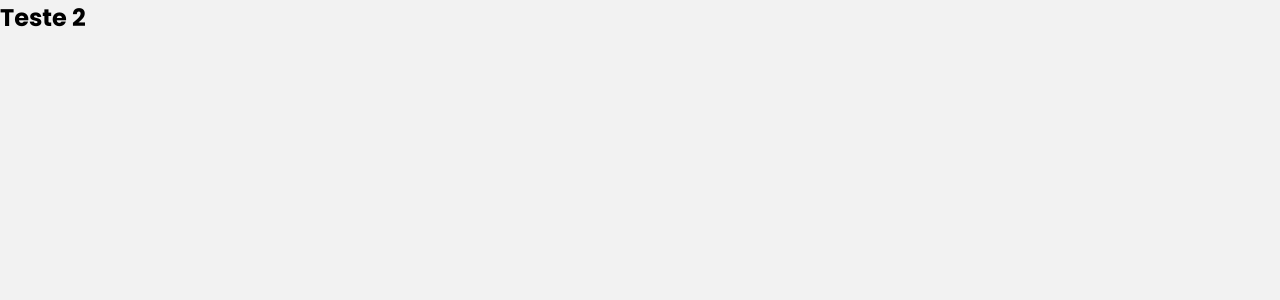
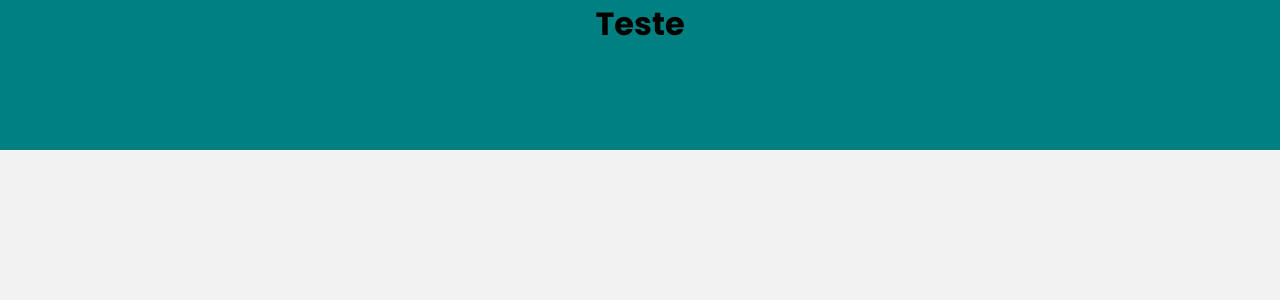
Before and after one commit to Nigraum/financial-controller, a React (Create React App) app: page / in a window 1280 px wide. Shown: the top 300 px of the page. Built offline with nearby package versions, Linux system fonts and the light colour scheme.

Commit message:
Create container for header on styles and testing it on index

```diff
--- a/src/components/Header/index.js
+++ b/src/components/Header/index.js
@@ -1,8 +1,11 @@
 import React from "react";
+import { Container } from "./style";
 
 const Header = () => {
   return (
-    <h2>Teste 2</h2>
+    <Container>
+      <h1>Teste</h1>
+    </Container>
   );
 };
 
--- a/src/components/Header/style.js
+++ b/src/components/Header/style.js
@@ -0,0 +1,7 @@
+import styled from "styled-components";
+
+export const Container = styled.div`
+  height: 150px;
+  text-align: center;
+  background: teal;
+`;
```
